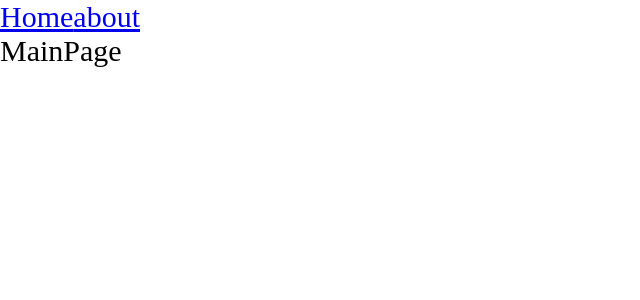
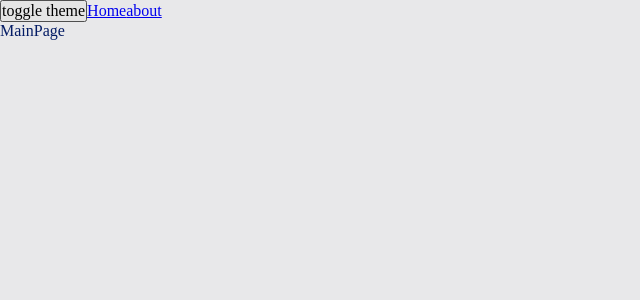
Before and after one commit to darchievboris/socialMedia, a React app: page / in a window 1280 px wide. Shown: the top 300 px of the page, without its empty margins (0-640 px from the left). Built offline with nearby package versions, Linux system fonts and the light colour scheme.

Commit message:
added themes and decomposed work with it

```diff
--- a/src/app.tsx
+++ b/src/app.tsx
@@ -1,13 +1,22 @@
-import React, {Suspense} from 'react';
+import React, {Suspense, useState} from 'react';
 import {Counter} from "./components/Counter";
-import './index.scss'
+import './styles/index.scss'
 import {Link, Route, Routes} from "react-router-dom";
 import {AboutPageAsync} from "./pages/AboutPage/AboutPage.async";
 import {MainPageAsync} from "./pages/MainPage/MainPage.async";
+import useTheme from "./styles/theme/useTheme";
+
+export enum Theme {
+    LIGHT = 'light',
+    DARK = 'dark'
+}
 
 const App = () => {
+    const {theme,toggleTheme} = useTheme()
+
     return (
-        <div className="app">
+        <div className={`app ${theme}`}>
+            <button onClick={toggleTheme}> toggle theme</button>
             <Link to={'/'}>Home</Link>
             <Link to={'/about'}>about</Link>
             <Suspense fallback={<div>Loading...</div>}>
--- a/src/index.scss
+++ /dev/null
@@ -1,9 +0,0 @@
-*{
-  margin: 0;
-  padding: 0;
-  box-sizing: border-box;
-}
-
-.app{
-  font-size: 30px;
-}
--- a/src/index.tsx
+++ b/src/index.tsx
@@ -1,10 +1,13 @@
 import {render} from "react-dom"
 import App from "./app";
 import {BrowserRouter} from "react-router-dom";
+import ThemeProvider from "./styles/theme/ThemeProvider";
 
 render(
     <BrowserRouter>
-        <App/>
+        <ThemeProvider>
+            <App/>
+        </ThemeProvider>
     </BrowserRouter>,
     document.getElementById("root")
 )
--- /dev/null
+++ b/src/styles/index.scss
@@ -0,0 +1,12 @@
+@import "reset";
+@import "variables/global";
+@import "themes/normal";
+@import "themes/dark";
+
+.app{
+  font-size:var(--font-m);
+  background: var(--bg-color);
+  color: var(--primary-color);
+
+  min-height: 100vh;
+}
--- /dev/null
+++ b/src/styles/reset.scss
@@ -0,0 +1,13 @@
+* {
+  margin: 0;
+  padding: 0;
+  box-sizing: border-box;
+}
+
+input,
+button,
+textarea,
+select {
+  margin: 0;
+  font: inherit;
+}
--- /dev/null
+++ b/src/styles/theme/ThemeContext.ts
@@ -0,0 +1,15 @@
+import {createContext} from "react";
+
+export enum Theme {
+    LIGHT = 'light',
+    DARK = 'dark'
+}
+
+export interface ThemeContextProps {
+    theme?: Theme;
+    setTheme?: (theme: Theme) => void;
+}
+
+export const ThemeContent = createContext<ThemeContextProps>({})
+
+export const LOCAL_STORAGE_THEME_KEY = 'theme'
--- /dev/null
+++ b/src/styles/theme/ThemeProvider.tsx
@@ -0,0 +1,20 @@
+import React, {FC, useMemo, useState} from 'react';
+import {LOCAL_STORAGE_THEME_KEY, Theme, ThemeContent} from "./ThemeContext";
+
+const defaultTheme = localStorage.getItem(LOCAL_STORAGE_THEME_KEY) as Theme || Theme.LIGHT
+const ThemeProvider: FC<{ children: React.ReactNode }> = ({children}) => {
+    const [theme, setTheme] = useState<Theme>(defaultTheme);
+
+    const defaultProps = useMemo(() => ({
+        theme,
+        setTheme
+    }), [theme]);
+
+    return (
+        <ThemeContent.Provider value={defaultProps}>
+            {children}
+        </ThemeContent.Provider>
+    );
+};
+
+export default ThemeProvider;
--- /dev/null
+++ b/src/styles/theme/useTheme.ts
@@ -0,0 +1,22 @@
+import React, {useContext} from 'react';
+import {LOCAL_STORAGE_THEME_KEY, ThemeContent} from "./ThemeContext";
+import {Theme} from "../../app";
+
+interface UseThemeResult{
+    toggleTheme: ()=>void,
+    theme:Theme;
+}
+const useTheme = ():UseThemeResult => {
+    const {theme,setTheme} = useContext(ThemeContent);
+    const toggleTheme = () => {
+        const newTheme = theme === Theme.DARK ? Theme.LIGHT : Theme.DARK
+        setTheme(newTheme)
+        localStorage.setItem(LOCAL_STORAGE_THEME_KEY,newTheme)
+    };
+    return {
+        theme,
+        toggleTheme
+    }
+};
+
+export default useTheme;
--- /dev/null
+++ b/src/styles/themes/dark.scss
@@ -0,0 +1,7 @@
+.app.dark{
+  --bg-color: #0e0e75;
+
+  --primary-color: #049604;
+  --secondary-color: #04ff04;
+
+}
--- /dev/null
+++ b/src/styles/themes/normal.scss
@@ -0,0 +1,6 @@
+:root {
+  --bg-color: #e8e8ea;
+
+  --primary-color: #041c65;
+  --secondary-color: #0449e0;
+}
--- /dev/null
+++ b/src/styles/variables/global.scss
@@ -0,0 +1,12 @@
+ :root{
+   --font-family-main: Consolas, "Times New Roman", Serif;
+
+   --font-size-m:16px;
+   --font-line-m:24px;
+   --font-m: var(--font-size-m) / var(--font-line-m) var(--font-family-main);
+
+   --font-size-l:24px;
+   --font-line-l:32px;
+   --font-l: var(--font-size-l) / var(--font-line-l) var(--font-family-main);
+
+ }
--- a/webpack.config.ts
+++ b/webpack.config.ts
@@ -12,7 +12,7 @@
     const mode = env.mode || 'development'
     const PORT = env.port || 3000
     const isDev = mode === 'development'
-    console.log(isDev)
+
     const config: webpack.Configuration = buildWebpackConfig({
         mode,
         paths,
```
